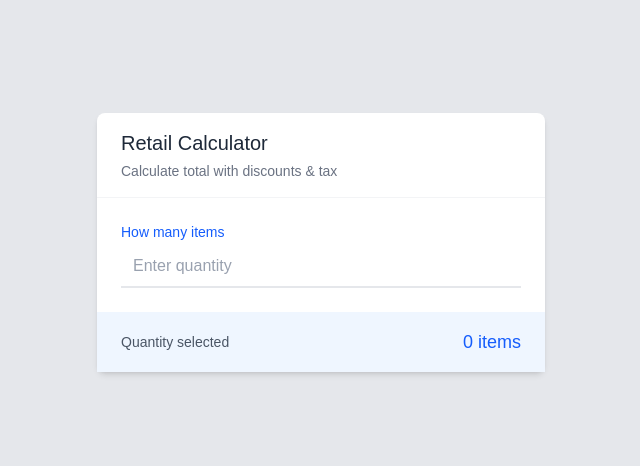
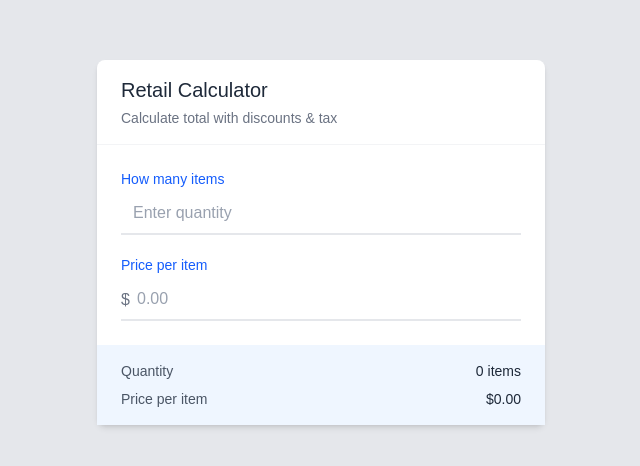
Before and after one commit to mukeshyadav-cdac/retail-calculator, a Next.js app: page / in a window 1280 px wide. Shown: the part 158-624 px from the top of the page, without its empty margins (319-959 px from the left). Built offline with nearby package versions, Linux system fonts and the light colour scheme.

Commit message:
implemented price per item and specs

```diff
--- a/app/components/RetailCalculator.tsx
+++ b/app/components/RetailCalculator.tsx
@@ -4,6 +4,7 @@ import { useState } from "react";
 
 export default function RetailCalculator() {
   const [quantity, setQuantity] = useState<number | "">("");
+  const [price, setPrice] = useState<number | "">("");
 
   const handleQuantityChange = (e: React.ChangeEvent<HTMLInputElement>) => {
     const value = e.target.value;
@@ -13,6 +14,18 @@ export default function RetailCalculator() {
       const numValue = parseInt(value, 10);
       if (!isNaN(numValue) && numValue >= 0) {
         setQuantity(numValue);
+      }
+    }
+  };
+
+  const handlePriceChange = (e: React.ChangeEvent<HTMLInputElement>) => {
+    const value = e.target.value;
+    if (value === "") {
+      setPrice("");
+    } else {
+      const numValue = parseFloat(value);
+      if (!isNaN(numValue) && numValue >= 0) {
+        setPrice(numValue);
       }
     }
   };
@@ -45,13 +58,41 @@ export default function RetailCalculator() {
               className="w-full px-3 py-2 bg-white border-b-2 border-gray-200 text-gray-800 placeholder-gray-400 focus:outline-none focus:border-blue-500 transition-colors"
             />
           </div>
+
+          <div className="space-y-1">
+            <label
+              htmlFor="price"
+              className="block text-sm font-medium text-blue-600"
+            >
+              Price per item
+            </label>
+            <div className="relative">
+              <span className="absolute left-0 top-1/2 -translate-y-1/2 text-gray-500">$</span>
+              <input
+                id="price"
+                type="number"
+                min="0"
+                step="0.01"
+                placeholder="0.00"
+                value={price}
+                onChange={handlePriceChange}
+                className="w-full pl-4 pr-3 py-2 bg-white border-b-2 border-gray-200 text-gray-800 placeholder-gray-400 focus:outline-none focus:border-blue-500 transition-colors"
+              />
+            </div>
+          </div>
         </div>
 
-        <div className="bg-blue-50 px-6 py-4">
+        <div className="bg-blue-50 px-6 py-4 space-y-2">
           <div className="flex justify-between items-center">
-            <span className="text-sm text-gray-600">Quantity selected</span>
-            <span className="text-lg font-medium text-blue-600">
+            <span className="text-sm text-gray-600">Quantity</span>
+            <span className="text-sm font-medium text-gray-800">
               {quantity || 0} items
+            </span>
+          </div>
+          <div className="flex justify-between items-center">
+            <span className="text-sm text-gray-600">Price per item</span>
+            <span className="text-sm font-medium text-gray-800">
+              ${(price || 0).toFixed(2)}
             </span>
           </div>
         </div>
```
Also changed, not shown: 1 other file (tests, documents, lock files or other folders).
